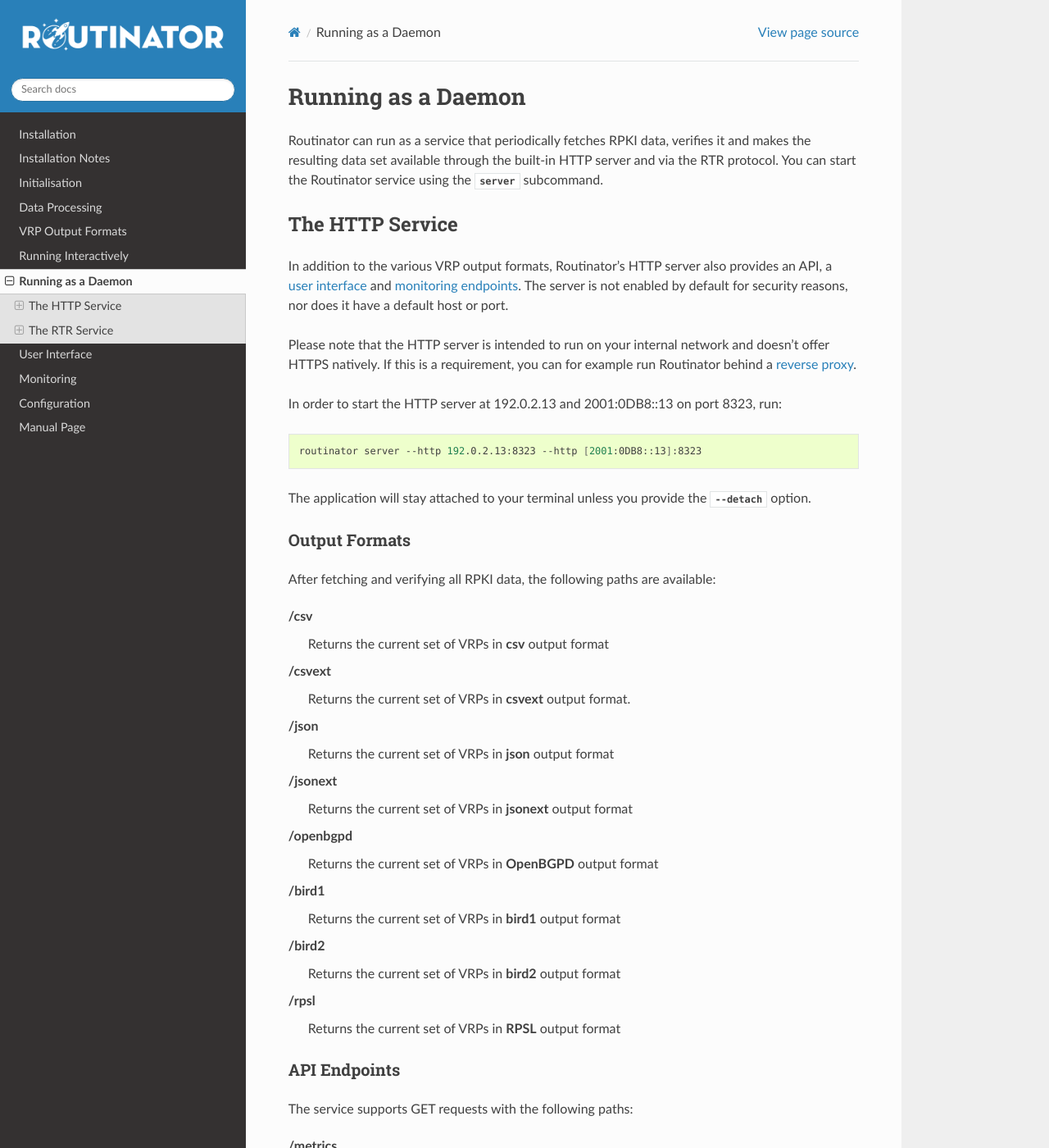
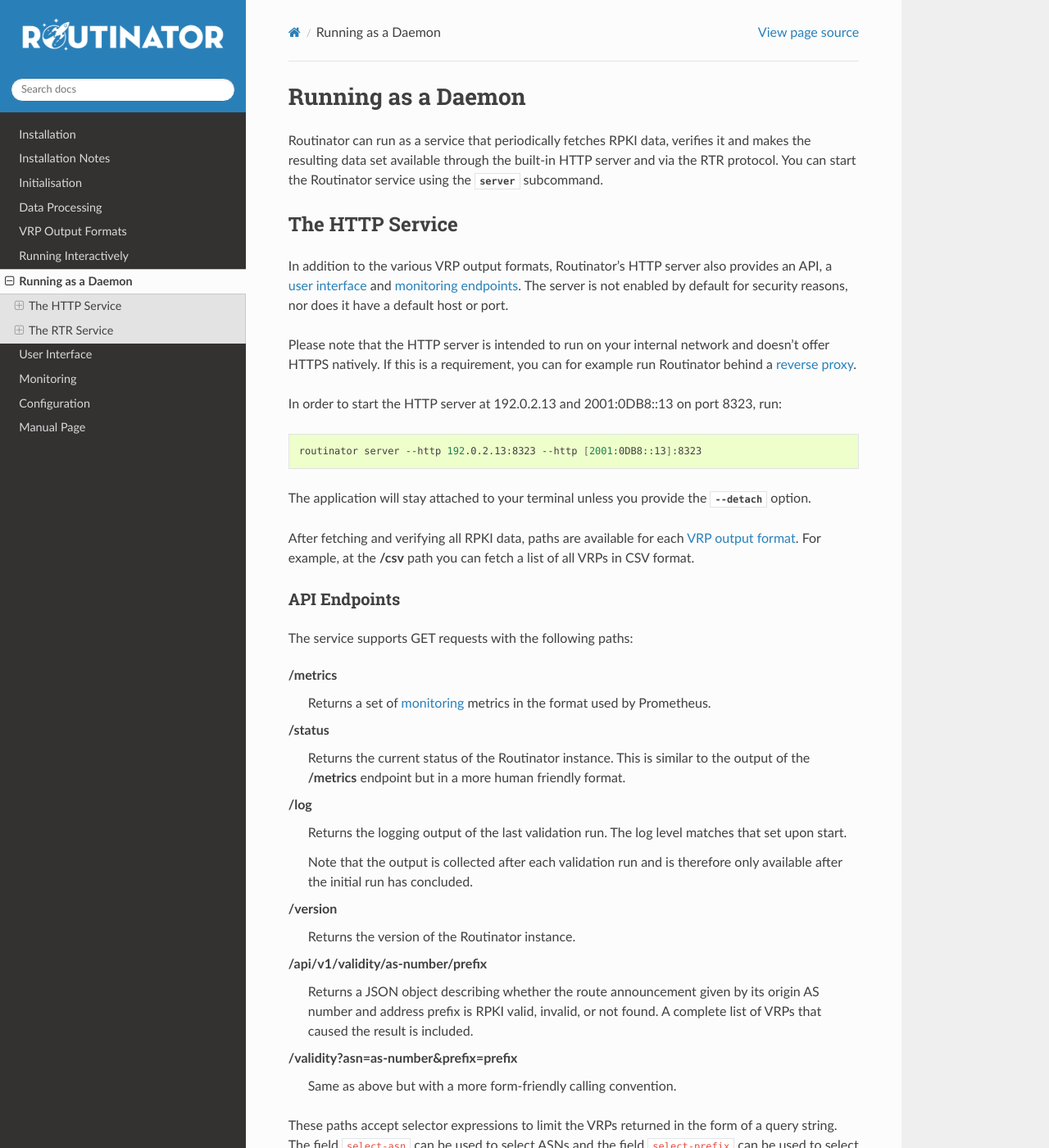
Before and after one commit to NLnetLabs/routinator, a Sphinx documentation site: the page built from source/daemon.rst, in a window 1280 px wide and 1400 px high. Shown: the whole window at 82% size. Built offline with Sphinx 7.4.7 and the Read the Docs theme 2.0.0, drawn with Linux system fonts in a browser that asks for light colours.

Commit message:
Link output formats

```diff
--- a/source/daemon.rst
+++ b/source/daemon.rst
@@ -31,34 +31,9 @@
 The application will stay attached to your terminal unless you provide the
 :option:`--detach` option.
 
-Output Formats
-""""""""""""""
-
-After fetching and verifying all RPKI data, the following paths are available:
-
-:command:`/csv`
-     Returns the current set of VRPs in **csv** output format
-
-:command:`/csvext`
-     Returns the current set of VRPs in **csvext** output format.
-
-:command:`/json`
-     Returns the current set of VRPs in **json** output format
-
-:command:`/jsonext`
-     Returns the current set of VRPs in **jsonext** output format
-
-:command:`/openbgpd`
-     Returns the current set of VRPs in **OpenBGPD** output format
-
-:command:`/bird1`
-     Returns the current set of VRPs in **bird1** output format
-
-:command:`/bird2`
-     Returns the current set of VRPs in **bird2** output format
-
-:command:`/rpsl`
-     Returns the current set of VRPs in **RPSL** output format
+After fetching and verifying all RPKI data, paths are available for each
+:ref:`VRP output format <doc_routinator_output_formats>`. For example, at the
+:command:`/csv` path you can fetch a list of all VRPs in CSV format.
 
 API Endpoints
 """""""""""""
```
